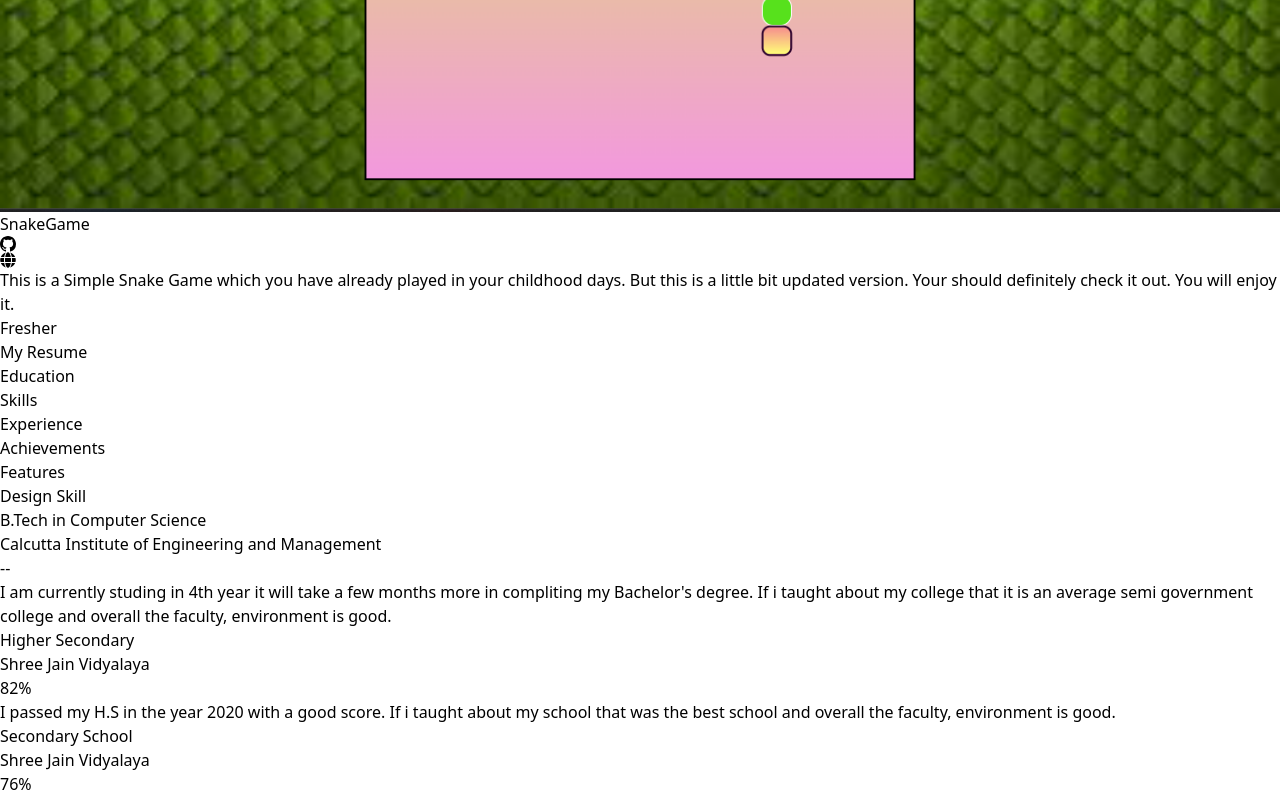
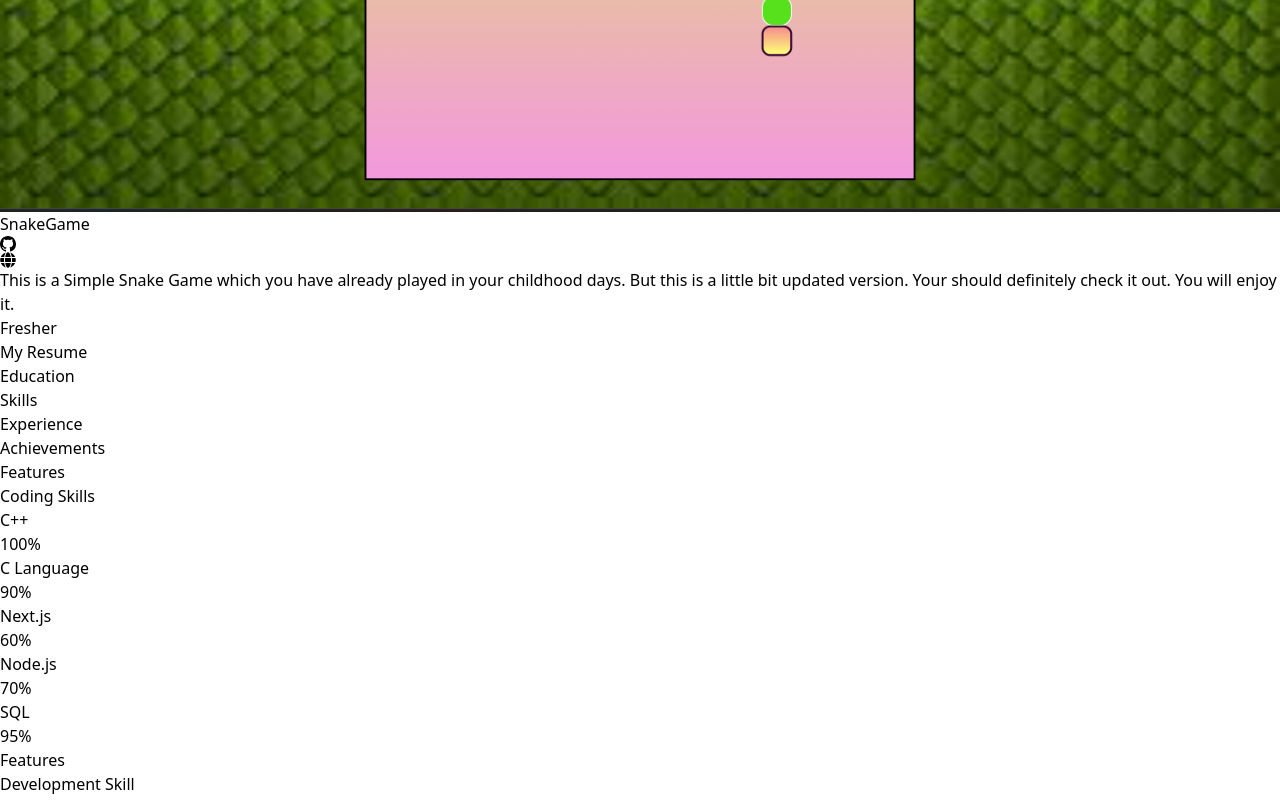
Before and after one commit to prince916/MyPortfolio, a React (Create React App) app: page / in a window 1280 px wide. Both pictures are taken after a click on the item "Skills". Shown: the part 4704-5504 px from the top of the page. Built offline with nearby package versions, Linux system fonts and the light colour scheme; the HTML template or start-up script is replaced by a standard one.

Commit message:
updated today

```diff
--- a/src/components/resume/Skills.jsx
+++ b/src/components/resume/Skills.jsx
@@ -1,77 +1,166 @@
 import React from 'react'
-import { motion } from 'framer-motion'
-import { ResumeCard } from './ResumeCard'
+import { motion } from 'framer-motion';
 
 const Skills = () => {
   return (
     <motion.div
-      initial={{opacity:0}}
-      animate={{opacity:1,transition:{duration:.5}}}
-      className="w-full flex flex-col lgl:flex-row gap-10 lgl:gap-20">
-      <div className='w-full lgl:w-1/2'>
-        <div className="py-6 lgl:py-12 font-titleFont">
-          <p className="text-sm uppercase text-designColor tracking-[4px]">
+      initial={{ opacity: 0 }}
+      animate={{ opacity: 1, transition: { duration: 0.5 } }}
+      className="w-full flex flex-col lgl:flex-row gap-10 lgl:gap-20"
+    >
+      <div className="w-full lgl:w-1/2">
+        <div className="py-12 font-titleFont flex flex-col gap-4">
+          <p className="text-sm text-designColor tracking-[4px] uppercase">
             Features
           </p>
-          <h2 className="text-3xl md:text-4xl font-bold">Design Skill</h2>
+          <h2 className="text-3xl md:text-4xl font-bold">Coding Skills</h2>
         </div>
-        <div
-          className="mt-6 lgl:mt-14 w-full h-[1000px] border-l-[6px] border-black
-          border-opacity-30 flex flex-col gap-10"
-        >
-          <ResumeCard
-            title="B.Tech in Computer Science"
-            subTitle="Calcutta Institute of Engineering and Management"
-            result="--"
-            des="I am currently studing in 4th year it will take a few months more in compliting my Bachelor's degree. If i taught about my college that it is an average semi government college and overall the faculty, environment is good."
-          />
-          <ResumeCard
-            title="Higher Secondary"
-            subTitle="Shree Jain Vidyalaya"
-            result="82%"
-            des="I passed my H.S in the year 2020 with a good score. If i taught about my school that was the best school and overall the faculty, environment is good."
-          />
-          <ResumeCard
-            title="Secondary School"
-            subTitle="Shree Jain Vidyalaya"
-            result="76%"
-            des="I passed my H.S in the year 2018 with a good score. If i taught about my school that was the best school and overall the faculty, environment is good."
-          />
+        <div className='className="mt-14 w-full flex flex-col gap-6'>
+          <div className="overflow-x-hidden">
+            <p className="text-sm uppercase font-medium">C++</p>
+            <span className="w-full h-2 bgOpacity rounded-md inline-flex mt-2">
+              <motion.span
+                initial={{ x: "-100%", opacity: 0 }}
+                animate={{ x: 0, opacity: 1 }}
+                transition={{ duration: 0.5, delay: 0.5 }}
+                className="w-full h-full bg-gradient-to-r from-blue-600 via-pink-500 to-red-500 rounded-md relative"
+              >
+                <span className="absolute -top-7 right-0">100%</span>
+              </motion.span>
+            </span>
+          </div>
+          <div className="overflow-x-hidden">
+            <p className="text-sm uppercase font-medium">C Language</p>
+            <span className="w-full h-2 bgOpacity rounded-md inline-flex mt-2">
+              <motion.span
+                initial={{ x: "-100%", opacity: 0 }}
+                animate={{ x: 0, opacity: 1 }}
+                transition={{ duration: 0.5, delay: 0.5 }}
+                className="w-[90%] h-full bg-gradient-to-r from-blue-600 via-pink-500 to-red-500 rounded-md relative"
+              >
+                <span className="absolute -top-7 right-0">90%</span>
+              </motion.span>
+            </span>
+          </div>
+          <div className="overflow-x-hidden">
+            <p className="text-sm uppercase font-medium">Next.js</p>
+            <span className="w-full h-2 bgOpacity rounded-md inline-flex mt-2">
+              <motion.span
+                initial={{ x: "-100%", opacity: 0 }}
+                animate={{ x: 0, opacity: 1 }}
+                transition={{ duration: 0.5, delay: 0.5 }}
+                className="w-[60%] h-full bg-gradient-to-r from-blue-600 via-pink-500 to-red-500 rounded-md relative"
+              >
+                <span className="absolute -top-7 right-0">60%</span>
+              </motion.span>
+            </span>
+          </div>
+          <div className="overflow-x-hidden">
+            <p className="text-sm uppercase font-medium">Node.js</p>
+            <span className="w-full h-2 bgOpacity rounded-md inline-flex mt-2">
+              <motion.span
+                initial={{ x: "-100%", opacity: 0 }}
+                animate={{ x: 0, opacity: 1 }}
+                transition={{ duration: 0.5, delay: 0.5 }}
+                className="w-[70%] h-full bg-gradient-to-r from-blue-600 via-pink-500 to-red-500 rounded-md relative"
+              >
+                <span className="absolute -top-7 right-0">70%</span>
+              </motion.span>
+            </span>
+          </div>
+          <div className="overflow-x-hidden">
+            <p className="text-sm uppercase font-medium">SQL</p>
+            <span className="w-full h-2 bgOpacity rounded-md inline-flex mt-2">
+              <motion.span
+                initial={{ x: "-100%", opacity: 0 }}
+                animate={{ x: 0, opacity: 1 }}
+                transition={{ duration: 0.5, delay: 0.5 }}
+                className="w-[95%] h-full bg-gradient-to-r from-blue-600 via-pink-500 to-red-500 rounded-md relative"
+              >
+                <span className="absolute -top-7 right-0">95%</span>
+              </motion.span>
+            </span>
+          </div>
         </div>
       </div>
-      <div className='w-full lgl:w-1/2'>
-        <div className="py-6 lgl:py-12 font-titleFont">
-          <p className="text-sm uppercase text-designColor tracking-[4px]">
+
+      <div className="w-full lgl:w-1/2">
+        <div className="py-12 font-titleFont flex flex-col gap-4">
+          <p className="text-sm text-designColor tracking-[4px] uppercase">
             Features
           </p>
           <h2 className="text-3xl md:text-4xl font-bold">Development Skill</h2>
         </div>
-        <div
-          className="mt-6 lgl:mt-14 w-full h-[1000px] border-l-[6px] border-black
-            border-opacity-30 flex flex-col gap-10"
-        >
-          <ResumeCard
-            title="Front-End Developer"
-            subTitle="Professional Websites"
-            result=">15"
-            des="I am currently studing in 4th year it will take a few months more in compliting my Bachelor's degree. If i taught about my college that it is an average semi government college and overall the faculty, environment is good."
-          />
-          <ResumeCard
-            title="UI/UX Designer"
-            subTitle="Professional Designs"
-            result=">7"
-            des="I am currently studing in 4th year it will take a few months more in compliting my Bachelor's degree. If i taught about my college that it is an average semi government college and overall the faculty, environment is good."
-          />
-          <ResumeCard
-            title="Competitive Programmer"
-            subTitle="My self"
-            result=">1500"
-            des="I am currently studing in 4th year it will take a few months more in compliting my Bachelor's degree. If i taught about my college that it is an average semi government college and overall the faculty, environment is good."
-          />
+        <div className="flex flex-col gap-6">
+          <div className="overflow-x-hidden">
+            <p className="text-sm uppercase font-medium">React</p>
+            <span className="w-full h-2 bgOpacity rounded-md inline-flex mt-2">
+              <motion.span
+                initial={{ x: "-100%", opacity: 0 }}
+                animate={{ x: 0, opacity: 1 }}
+                transition={{ duration: 0.5, delay: 0.5 }}
+                className="w-full h-full bg-gradient-to-r from-blue-600 via-pink-500 to-red-500 rounded-md relative"
+              >
+                <span className="absolute -top-7 right-0">100%</span>
+              </motion.span>
+            </span>
+          </div>
+          <div className="overflow-x-hidden">
+            <p className="text-sm uppercase font-medium">HTML 5</p>
+            <span className="w-full h-2 bgOpacity rounded-md inline-flex mt-2">
+              <motion.span
+                initial={{ x: "-100%", opacity: 0 }}
+                animate={{ x: 0, opacity: 1 }}
+                transition={{ duration: 0.5, delay: 0.5 }}
+                className="w-[95%] h-full bg-gradient-to-r from-blue-600 via-pink-500 to-red-500 rounded-md relative"
+              >
+                <span className="absolute -top-7 right-0">95%</span>
+              </motion.span>
+            </span>
+          </div>
+          <div className="overflow-x-hidden">
+            <p className="text-sm uppercase font-medium">CSS3</p>
+            <span className="w-full h-2 bgOpacity rounded-md inline-flex mt-2">
+              <motion.span
+                initial={{ x: "-100%", opacity: 0 }}
+                animate={{ x: 0, opacity: 1 }}
+                transition={{ duration: 0.5, delay: 0.5 }}
+                className="w-[80%] h-full bg-gradient-to-r from-blue-600 via-pink-500 to-red-500 rounded-md relative"
+              >
+                <span className="absolute -top-7 right-0">80%</span>
+              </motion.span>
+            </span>
+          </div>
+          <div className="overflow-x-hidden">
+            <p className="text-sm uppercase font-medium">JAVASCRIPT</p>
+            <span className="w-full h-2 bgOpacity rounded-md inline-flex mt-2">
+              <motion.span
+                initial={{ x: "-100%", opacity: 0 }}
+                animate={{ x: 0, opacity: 1 }}
+                transition={{ duration: 0.5, delay: 0.5 }}
+                className="w-[75%] h-full bg-gradient-to-r from-blue-600 via-pink-500 to-red-500 rounded-md relative"
+              >
+                <span className="absolute -top-7 right-0">75%</span>
+              </motion.span>
+            </span>
+          </div>
+          <div className="overflow-x-hidden">
+            <p className="text-sm uppercase font-medium">SOFTWARE</p>
+            <span className="w-full h-2 bgOpacity rounded-md inline-flex mt-2">
+              <motion.span
+                initial={{ x: "-100%", opacity: 0 }}
+                animate={{ x: 0, opacity: 1 }}
+                transition={{ duration: 0.5, delay: 0.5 }}
+                className="w-[90%] h-full bg-gradient-to-r from-blue-600 via-pink-500 to-red-500 rounded-md relative"
+              >
+                <span className="absolute -top-7 right-0">90%</span>
+              </motion.span>
+            </span>
+          </div>
         </div>
       </div>
     </motion.div>
-  )
+  );
 }
 
 export default Skills
```
